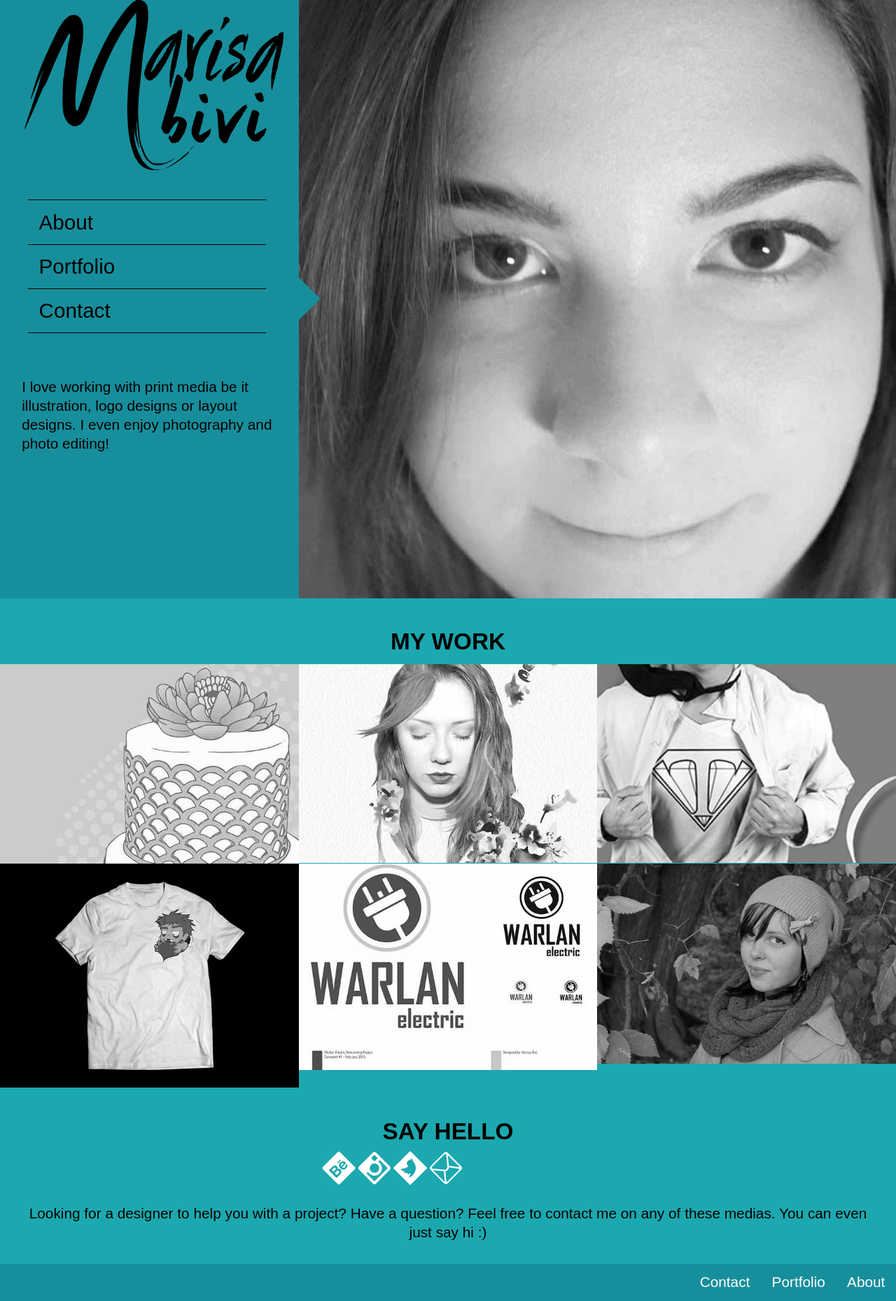
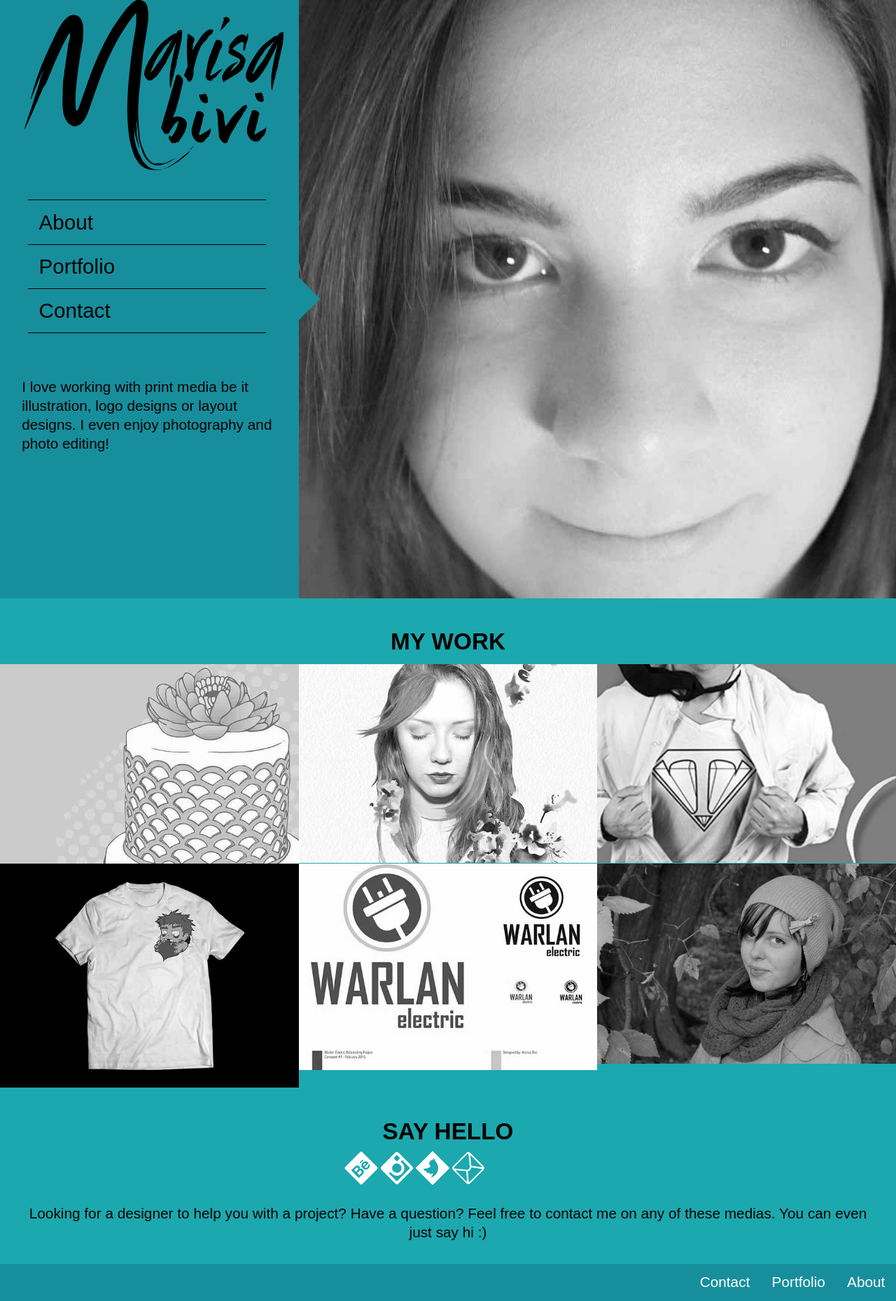
Before and after one commit to marisabivi/portfolio, a Jekyll site: the page built from index.html, in a window 1280 px wide. Shown: the whole page at 70% size. Built offline with Jekyll 4.4.1, drawn with Linux system fonts in a browser that asks for light colours; Markdown is read by kramdown in place of the engine named in the settings.

Commit message:
social padding change

```diff
--- a/_includes/css/main.css
+++ b/_includes/css/main.css
@@ -84,7 +84,7 @@ a {
 }
 
 .social {
-   margin-left: -15%;
+   margin-left: -10%;
 }
 
 .social li {
```
Also changed, not shown: 1 other file.
